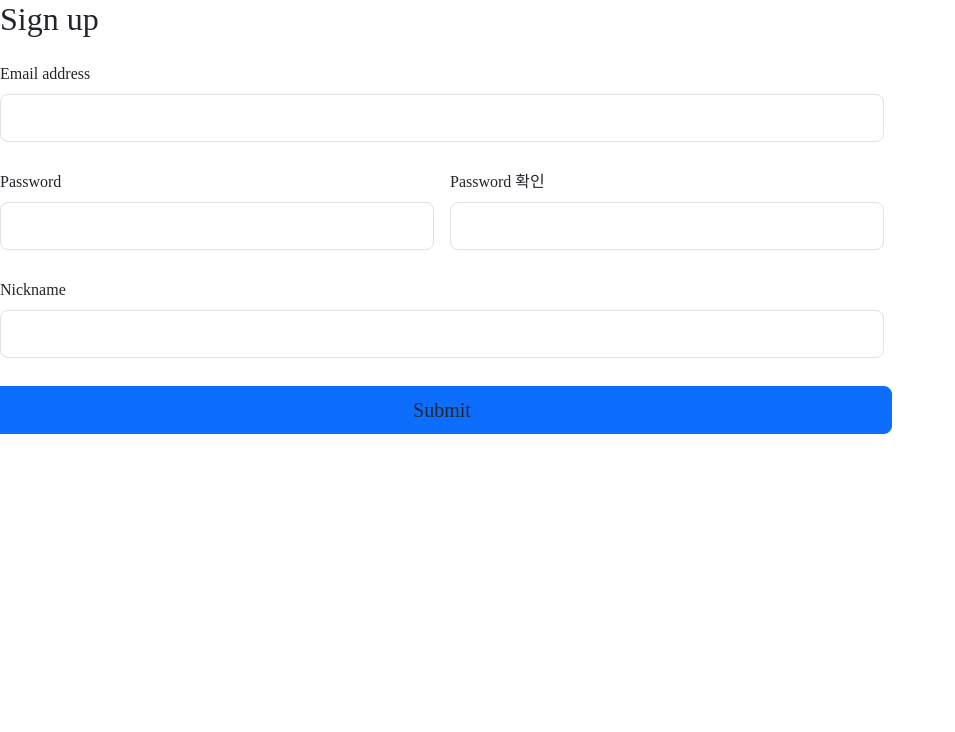
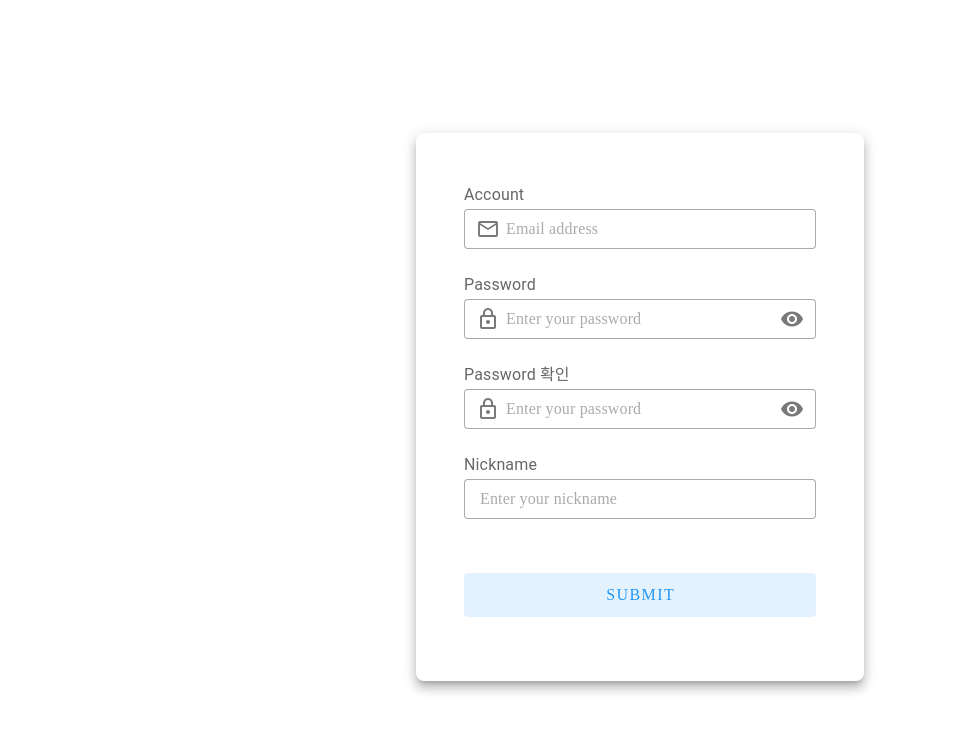
Before and after one commit to nijesmik/ONE-SHOT, a Vue app in the folder OneShot_Vue/: page /signup in a window 1280 px wide. Shown: the top 732 px of the page, without its empty margins (0-955 px from the left). Built offline with nearby package versions, Linux system fonts and the light colour scheme; a web font is replaced by a local one.

Commit message:
Fix(FE): 회원가입 화면을 bootstrap에서 vuetify로 변경 (#30)

```diff
--- a/OneShot_Vue/src/views/SignupView.vue
+++ b/OneShot_Vue/src/views/SignupView.vue
@@ -1,31 +1,83 @@
 <template>
-  <form class="row g-3">
-  <h2>Sign up</h2>
-  <br/>
-  <div class="mb-3">
-    <label for="email" class="form-label">Email address</label>
-    <input type="email" class="form-control form-control-lg" id="email" aria-describedby="emailHelp" v-model="email">
+	<v-container>
+		<div class="title"></div>
+		<v-card
+			class="mx-auto pa-12 pb-8"
+			elevation="8"
+			max-width="448"
+			rounded="lg"
+		>
+			<div class="text-subtitle-1 text-medium-emphasis">Account</div>
+
+			<v-text-field
+				density="compact"
+				placeholder="Email address"
+				prepend-inner-icon="mdi-email-outline"
+				variant="outlined"
+				v-model="email"
+			></v-text-field>
+
+			<div
+				class="text-subtitle-1 text-medium-emphasis d-flex align-center justify-space-between"
+			>
+				Password
 			</div>
-  <div class="mb-3 col-md-6">
-    <label for="password" class="form-label">Password</label>
-    <input type="password" class="form-control form-control-lg" id="password" v-model="password">
+			<v-text-field
+				:append-inner-icon="visible ? 'mdi-eye-off' : 'mdi-eye'"
+				:type="visible ? 'text' : 'password'"
+				density="compact"
+				placeholder="Enter your password"
+				prepend-inner-icon="mdi-lock-outline"
+				variant="outlined"
+				@click:append-inner="visible = !visible"
+				v-model="password"
+			></v-text-field>
+
+			<!-- password2 -->
+			<div
+				class="text-subtitle-1 text-medium-emphasis d-flex align-center justify-space-between"
+			>
+				Password 확인
 			</div>
-  <div class="mb-3 col-md-6">
-    <label for="password2" class="form-label">Password 확인</label>
-    <input type="password" class="form-control form-control-lg" id="password2" v-model="password2">
+			<v-text-field
+				:append-inner-icon="visible2 ? 'mdi-eye-off' : 'mdi-eye'"
+				:type="visible2 ? 'text' : 'password'"
+				density="compact"
+				placeholder="Enter your password"
+				prepend-inner-icon="mdi-lock-outline"
+				variant="outlined"
+				@click:append-inner="visible2 = !visible2"
+				v-model="password2"
+			></v-text-field>
+
+			<div
+				class="text-subtitle-1 text-medium-emphasis d-flex align-center justify-space-between"
+			>
+				Nickname
 			</div>
-  <div class="mb-3">
-    <label for="nickname" class="form-label">Nickname</label>
-    <input type="text" class="form-control form-control-lg" id="nickname" v-model="nickname">
-  </div>
-  <button type="submit" class="btn btn-primary btn-lg" @click.prevent="signup">Submit</button>
-</form>
+			<v-text-field
+				density="compact"
+				placeholder="Enter your nickname"
+				variant="outlined"
+				v-model="nickname"
+			></v-text-field>
 
-
+			<v-btn
+				block
+				class="mb-8 mt-8"
+				color="blue"
+				size="large"
+				variant="tonal"
+				@click.prevent="signup"
+			>
+				Submit
+			</v-btn>
+		</v-card>
+	</v-container>
 </template>
 <!-- --------------------------------------------------------------- -->
 <script setup>
-import {ref} from "vue";
+import { ref } from "vue";
 import { useRouter } from "vue-router";
 import axios from "axios";
 import { useUrlStore } from "@/stores/url";
@@ -37,35 +89,40 @@ const password = ref("");
 const password2 = ref("");
 const nickname = ref("");
 
+const visible = ref(false);
+const visible2 = ref(false);
+
 const signup = () => {
 	if (password.value !== password2.value) {
 		alert("비밀번호가 일치하지 않습니다.");
 		return;
 	}
-  axios.post(URL.API.SIGNUP, {
+	axios
+		.post(URL.API.SIGNUP, {
 			email: email.value,
 			password: password.value,
 			nickname: nickname.value,
-  }).then((res)=>{
+		})
+		.then((res) => {
 			if (res.data === 1) {
 				alert("회원가입 성공");
-      router.push({name: "login"});
+				router.push({ name: "login" });
 			}
-  }).catch((err) => {
+		})
+		.catch((err) => {
 			alert("회원가입 실패");
 			console.log(err);
 		});
-
-}
-
-
+};
 </script>
 <!-- --------------------------------------------------------------- -->
 <style scoped>
-
 form {
 	width: 90%;
 	max-width: 900px;
 }
 
+.title {
+	margin-top: 10%;
+}
 </style>
```
Lines whose indentation alone changed are shown as unchanged.
